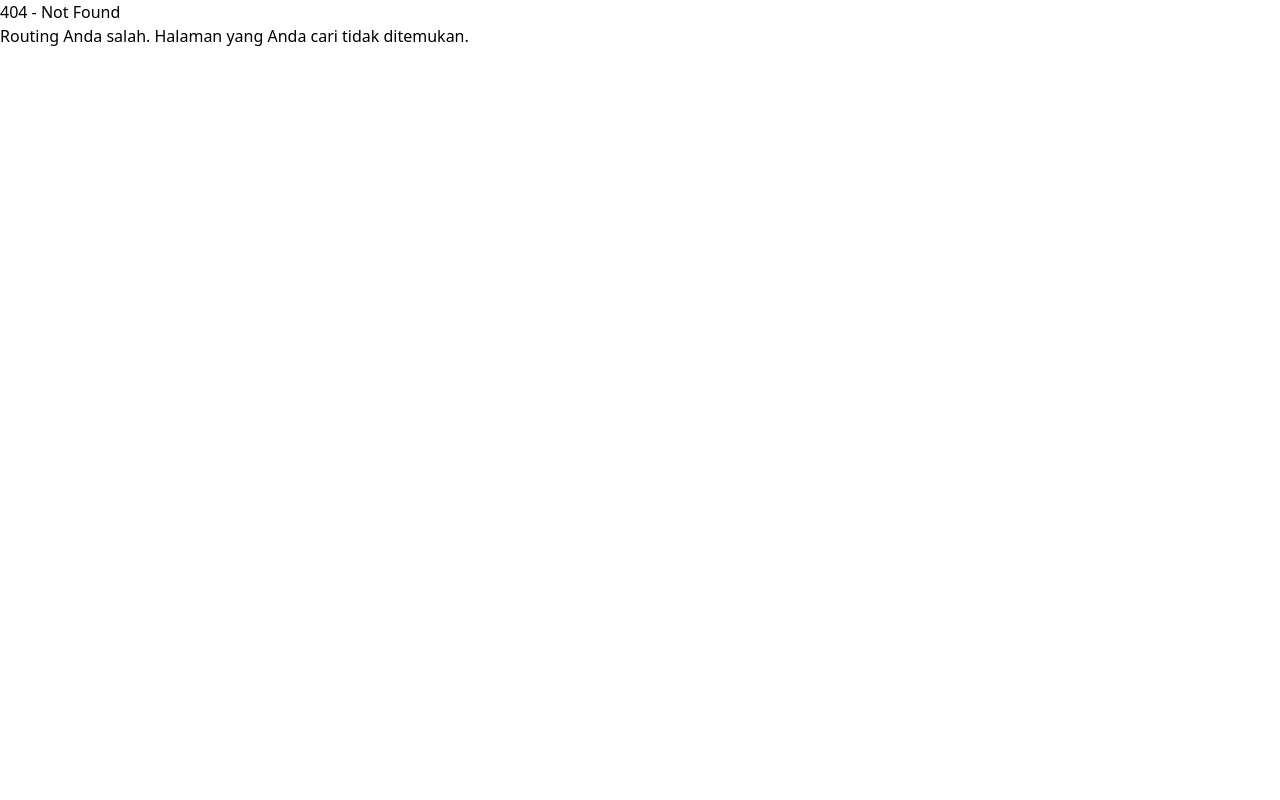
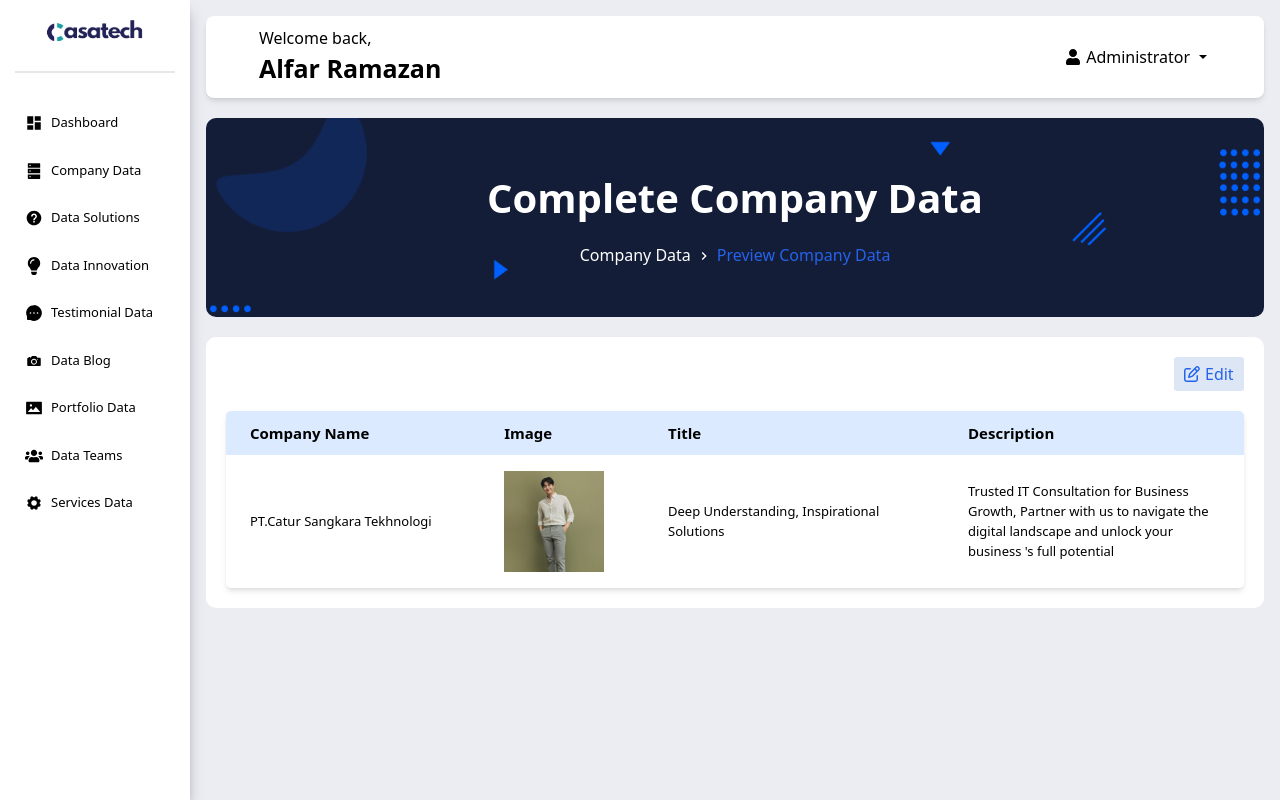
Before and after one commit to Muhammad-Khairul-Kholqi/adminPageCasatech, a React (Create React App) app: page /preview-data-company in a window 1280 px wide. Before the commit this address had no page. Built offline with nearby package versions, Linux system fonts and the light colour scheme.

Commit message:
add table see more

```diff
--- a/src/App.js
+++ b/src/App.js
@@ -7,6 +7,8 @@ import AccountAdmin from './AccountAdmin';
 import CompanyData from './Data/Company/CompanyData';
 import SolutionsData from './Data/Solutioins/SolutionsData';
 import Signin from './Signin';
+import Signup from './Signup';
+import PreviewData from './Data/Company/PreviewData';
 import NotFound from './NotFound';
 import './Style/StyleApp.css';
 
@@ -51,6 +53,14 @@ const App = () => {
                         }
                     />
                     <Route
+                        path = "/preview-data-company"
+                        element={
+                            <DefaultLayout>
+                                <PreviewData />
+                            </DefaultLayout>
+                        }
+                    />
+                    <Route
                         path="/data-solutions"
                         element={
                             <DefaultLayout>
@@ -67,6 +77,7 @@ const App = () => {
                         }
                     />
                     <Route path="/signin" element={<Signin />} />
+                    <Route path="/signup" element={<Signup />} />
                     <Route path="*" element={<NotFound />} />
                 </Routes>
             </Router>
--- a/src/Data/Company/CompanyData.js
+++ b/src/Data/Company/CompanyData.js
@@ -26,10 +26,10 @@ const CompanyData = () => {
                                 <p className="text-link">Edit</p>
                             </div>
                         </Link>
-                        <Link>
-                            <div className="icon-text flex gap-[5px] items-center text-blue-600 bg-[#DCE6F5] hover:bg-blue-200 px-[10px] rounded-[3px] w-[96px] py-[5px]">
-                                <FaEye />
-                                <p className="text-link">Preview</p>
+                        <Link to='/preview-data-company'>
+                            <div className="icon-text flex gap-[5px] items-center text-blue-600 bg-[#DCE6F5] hover:bg-blue-200 px-[10px] rounded-[3px] w-[110px] py-[5px]">
+                                <FaEye className="mt-[3px]" />
+                                <p className="text-link">See more</p>
                             </div>
                         </Link>
                     </div>
@@ -83,26 +83,28 @@ const CompanyData = () => {
                                 <thead class="text-[15px] bg-blue-100">
                                     <tr>
                                         <th scope="col" class="px-6 py-3">
-                                            Amount Clients
+                                            Vision
                                         </th>
                                         <th scope="col" class="px-6 py-3">
-                                            Amount Sponsors
-                                        </th>
-                                        <th scope="col" class="px-6 py-3">
-                                            Amount Ratings
+                                            Mision
                                         </th>
                                     </tr>
                                 </thead>
                                 <tbody>
                                     <tr className="text-[13px]">
                                         <td class="px-6 py-4">
-                                            350
+                                            Lorem ipsum dolor sit amet consectetur
+                                            adipisicing elit.Excepturi provident, cum
+                                            ratione itaque doloribus blanditiis obcae
+                                            cati saepe molestias debitis dolor dicta
+                                            earum ? Praesentium
                                         </td>
                                         <td class="px-6 py-4">
-                                            200
-                                        </td>
-                                        <td class = "px-6 py-4 w-[300px]" >
-                                           4.8
+                                            Lorem ipsum dolor sit amet consectetur
+                                            adipisicing elit.Excepturi provident, cum
+                                            ratione itaque doloribus blanditiis obcae
+                                            cati saepe molestias debitis dolor dicta
+                                            earum ? Praesentium
                                         </td>
                                     </tr>
                                 </tbody>
@@ -152,36 +154,32 @@ const CompanyData = () => {
                                 <thead class="text-[15px] bg-blue-100">
                                     <tr>
                                         <th scope="col" class="px-6 py-3">
-                                            Vision
+                                            Amount Clients
                                         </th>
                                         <th scope="col" class="px-6 py-3">
-                                            Mision
+                                            Amount Sponsors
+                                        </th>
+                                        <th scope="col" class="px-6 py-3">
+                                            Average Ratings
                                         </th>
                                     </tr>
                                 </thead>
                                 <tbody>
                                     <tr className="text-[13px]">
                                         <td class="px-6 py-4">
-                                            Lorem ipsum dolor sit amet consectetur
-                                            adipisicing elit.Excepturi provident, cum
-                                            ratione itaque doloribus blanditiis obcae
-                                            cati saepe molestias debitis dolor dicta
-                                            earum ? Praesentium
+                                            350
                                         </td>
                                         <td class="px-6 py-4">
-                                            Lorem ipsum dolor sit amet consectetur
-                                            adipisicing elit.Excepturi provident, cum
-                                            ratione itaque doloribus blanditiis obcae
-                                            cati saepe molestias debitis dolor dicta
-                                            earum ? Praesentium
+                                            200
+                                        </td>
+                                        <td class = "px-6 py-4 w-[300px]" >
+                                           4.8
                                         </td>
                                     </tr>
                                 </tbody>
                             </table>
                         </div>
                     </div>
-
-
                 </div>
             </div>
         </>
--- /dev/null
+++ b/src/Data/Company/PreviewData.js
@@ -0,0 +1,84 @@
+import React from "react";
+import backgImg from '../../Assets/bg.png';
+import { MdOutlineKeyboardArrowRight } from "react-icons/md";
+import { Link } from "react-router-dom";
+import '../../Style/StylePreviewCompany.css';
+import profile from '../../Assets/profile.png';
+import { FaRegPenToSquare } from "react-icons/fa6";
+
+const PreviewData = () => {
+    return(
+        <div>
+            <div className = "container bg-cover bg-center mt-[20px] py-[50px] rounded-[10px] text-center"
+                style = {
+                    {
+                        backgroundImage: `url(${backgImg})`
+                    }
+                }>
+                <h1 className="title-preview title item-center text-white text-[40px] font-bold px-[20px]">Complete Company Data </h1>
+                <div className = "link flex flex-wrap px-[10px] items-center text-white gap-[5px] justify-center mt-[15px]" >
+                    <Link to = "/company-data" >
+                        <p className="hover:underline">Company Data</p>
+                    </Link>
+                    <MdOutlineKeyboardArrowRight className="mt-[3px]" />
+                    <p className="text-blue-600">Preview Company Data</p>
+                </div>
+            </div>
+
+            <div className = "bg-white p-[20px] rounded-[10px] mt-[20px]" >
+                <div className="flex justify-end">
+                    <Link>
+                        <div className = "icon-text flex gap-[5px] items-center text-blue-600 bg-[#DCE6F5] hover:bg-blue-200 px-[10px] rounded-[3px] w-[70px] py-[5px]" >
+                            <FaRegPenToSquare />
+                            <p className="text-link">Edit</p>
+                        </div>
+                    </Link>
+                </div>
+                <div className="mt-[20px]">
+                    <div class="relative overflow-x-auto shadow-md rounded-[5px]">
+                        <table class="w-full text-sm text-left rtl:text-right">
+                            <thead class="text-[15px] bg-blue-100">
+                                <tr>
+                                    <th scope="col" class="px-6 py-3">
+                                        Company Name
+                                    </th>
+                                    <th scope="col" class="px-6 py-3">
+                                        Image
+                                    </th>
+                                    <th scope="col" class="px-6 py-3">
+                                        Title
+                                    </th>
+                                    <th scope="col" class="px-6 py-3">
+                                        Description
+                                    </th>
+                                </tr>
+                            </thead>
+                            <tbody>
+                                <tr className="text-[13px]">
+                                    <td class="px-6 py-4">
+                                        PT.Catur Sangkara Tekhnologi
+                                    </td>
+                                    <td class="px-6 py-4">
+                                        <img className="w-[100px]" src={profile} />
+                                    </td>
+                                    <td class = "px-6 py-4 w-[300px]" >
+                                        Deep Understanding,
+                                        Inspirational Solutions
+                                    </td>
+                                    <td class = "px-6 py-4 w-[300px]" >
+                                        Trusted IT Consultation
+                                        for Business Growth,
+                                        Partner with us to navigate the digital landscape
+                                        and unlock your business 's full potential
+                                    </td>
+                                </tr>
+                            </tbody>
+                        </table>
+                    </div>
+                </div>
+            </div>
+        </div>
+    )
+}
+
+export default PreviewData;
--- a/src/Signin.js
+++ b/src/Signin.js
@@ -21,7 +21,8 @@ const Signin = () => {
                 </form>
                 <p className = "for-signup mt-[20px]" >
                     Don't have an account yet?
-                    <Link to="/signup" className="text-blue-600 ml-1">
+                    <Link Link to = "/signup"
+                    className = "text-blue-600 ml-1 hover:underline" >
                         <span>Sign Up</span>
                     </Link>
                 </p>
--- /dev/null
+++ b/src/Signup.js
@@ -0,0 +1,34 @@
+import React from "react";
+import Logo from './Assets/logo.png';
+import { Link } from 'react-router-dom';
+import './Style/StyleSignup.css';
+
+const Signup = () => {
+    return (
+        <div className="bg-white p-[20px] min-h-screen flex items-center justify-center">
+            <div className = "bg-[#ECEDF2] p-[30px] rounded-[10px]" >
+                <div className = "flex flex-col items-center justify-center" >
+                    <img className="w-[100px] mb-2" src={Logo} />
+                </div>
+                <div className="text-center">
+                    <h1 className = "title-signup text-[30px] font-bold text-gray-500" >
+                        Sign Up Admin
+                    </h1>
+                    <div>
+                        <p className="desc mx-2 mt-[10px] text-[14px] text-gray-500">Create a Username and Password</p>
+                    </div>
+                </div>
+                <form className = "mt-5 flex flex-col items-center justify-center" >
+                    <input placeholder="Username.." type="text" className="input-signup type-input block border-solid border-2 border-black px-4 w-[300px] rounded-[3px] h-[30px] mb-4" />
+                    <input placeholder="Password.." type="password" className="input-signup type-input block border-solid border-2 border-black px-4 w-[300px] rounded-[3px] h-[30px] mb-4" />
+                    <button className="button-signup w-[300px] rounded-[3px] h-[30px] bg-blue-600 hover:bg-blue-700 text-white">Sign Up</button>
+                </form>
+                <Link to='/signin'>
+                    <p className="flex justify-end text-blue-600 mt-[10px] mr-[5px] text-[14px] hover:underline">Back to Sign In?</p>
+                </Link>
+            </div>
+        </div>
+    )
+}
+
+export default Signup;
--- /dev/null
+++ b/src/Style/StylePreviewCompany.css
@@ -0,0 +1,25 @@
+@media (max-width:740px) {
+    .title-preview {
+        font-size: 30px;
+    }
+}
+
+@media (max-width:575px) {
+    .title-preview {
+        font-size: 25px;
+    }
+
+    .link {
+        font-size: 12px;
+    }
+}
+
+@media (max-width:455px) {
+    .title-preview {
+        font-size: 20px;
+    }
+
+    .link {
+        font-size: 11px;
+    }
+}
--- /dev/null
+++ b/src/Style/StyleSignup.css
@@ -0,0 +1,14 @@
+@media (max-width:375px) {
+    .input-signup,
+    .button-signup {
+        width: 200px;
+    }
+
+    .title-signup {
+        font-size: 25px;
+    }
+
+    .desc {
+        font-size: 12px;
+    }
+}
```
